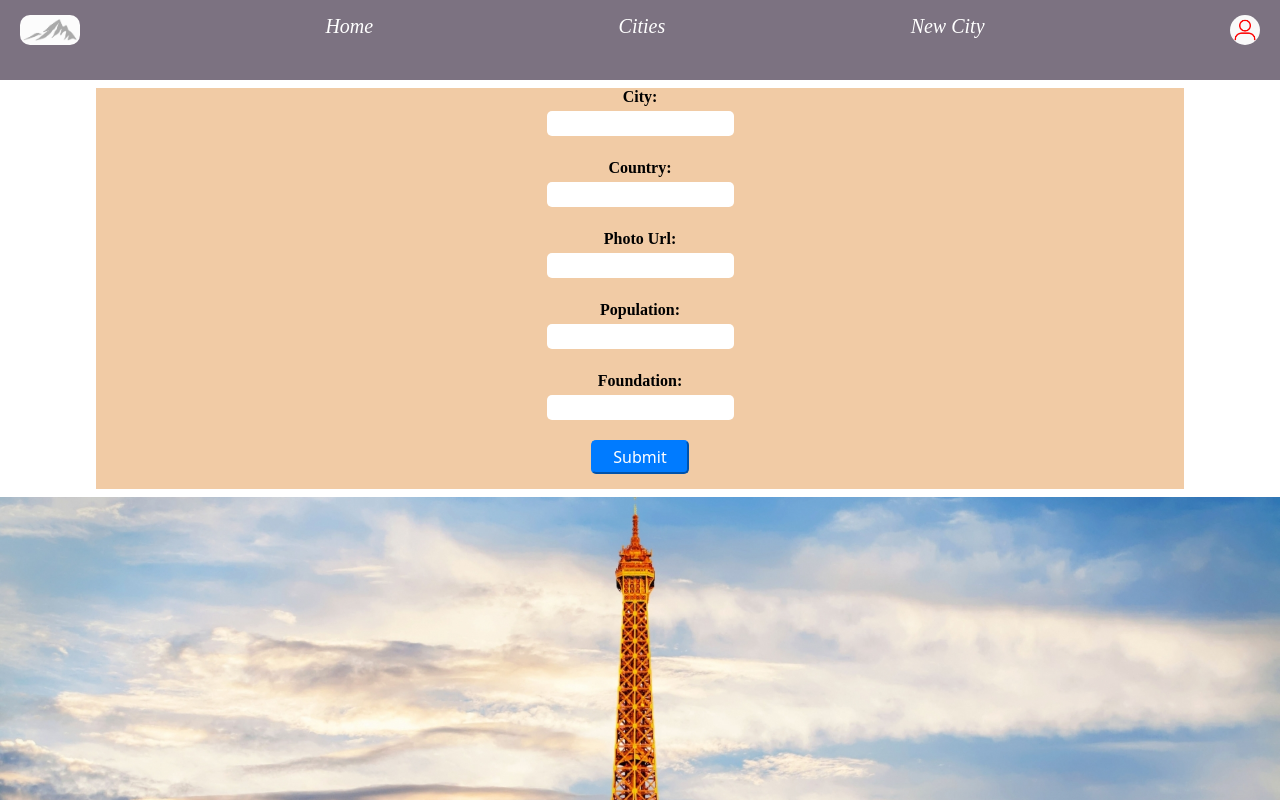
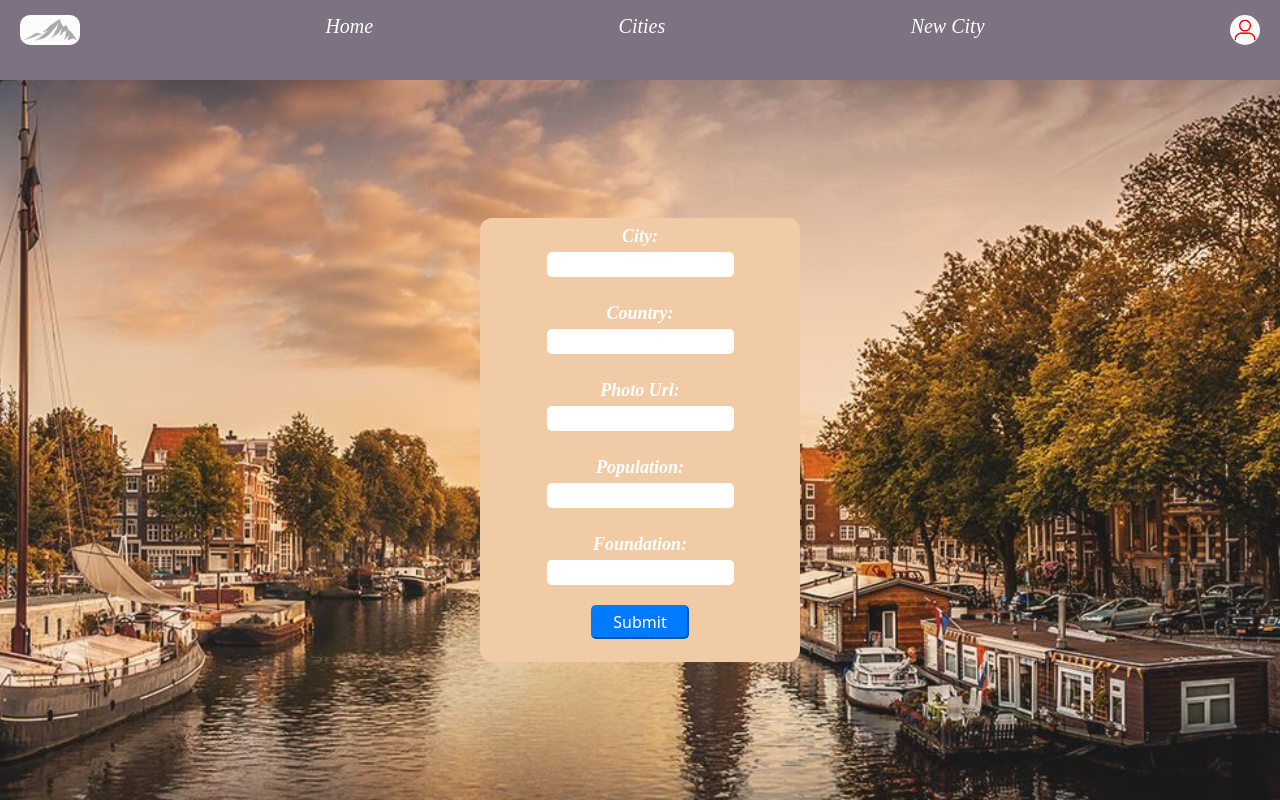
Before and after one commit to SantiagoGaray32/mytinerary-garay-romero, a React (Create React App) app: page /NewCity in a window 1280 px wide. Shown: the top 800 px of the page. Built offline with nearby package versions, Linux system fonts and the light colour scheme.

Commit message:
corregido el formulario en su lugar

```diff
--- a/src/App.js
+++ b/src/App.js
@@ -15,9 +15,8 @@ function App() {
       <BrowserRouter>
         <ScrollToTop>
           <WebsiteLayout>
-            <Forms />
             <Routes>
-              <Route path="/new-city" element={<NewCity />} />
+              <Route path="/NewCity" element={<NewCity />} />
               <Route path="/" element={<Home />} />
               <Route path="/cities" element={<Cities />} />
               <Route path="/*" element={<UnderConstruction />} />
--- a/src/pages/Home.js
+++ b/src/pages/Home.js
@@ -5,11 +5,9 @@ import Carousel from "../components/Carousel";
 function Home() {
   return (
     <div>
-
       <Hero />
       <Calltoaction />
       <Carousel />
-
     </div>
   );
 }
```
Also changed, not shown: src/pages/NewCities.js (+9 -12 lines).
